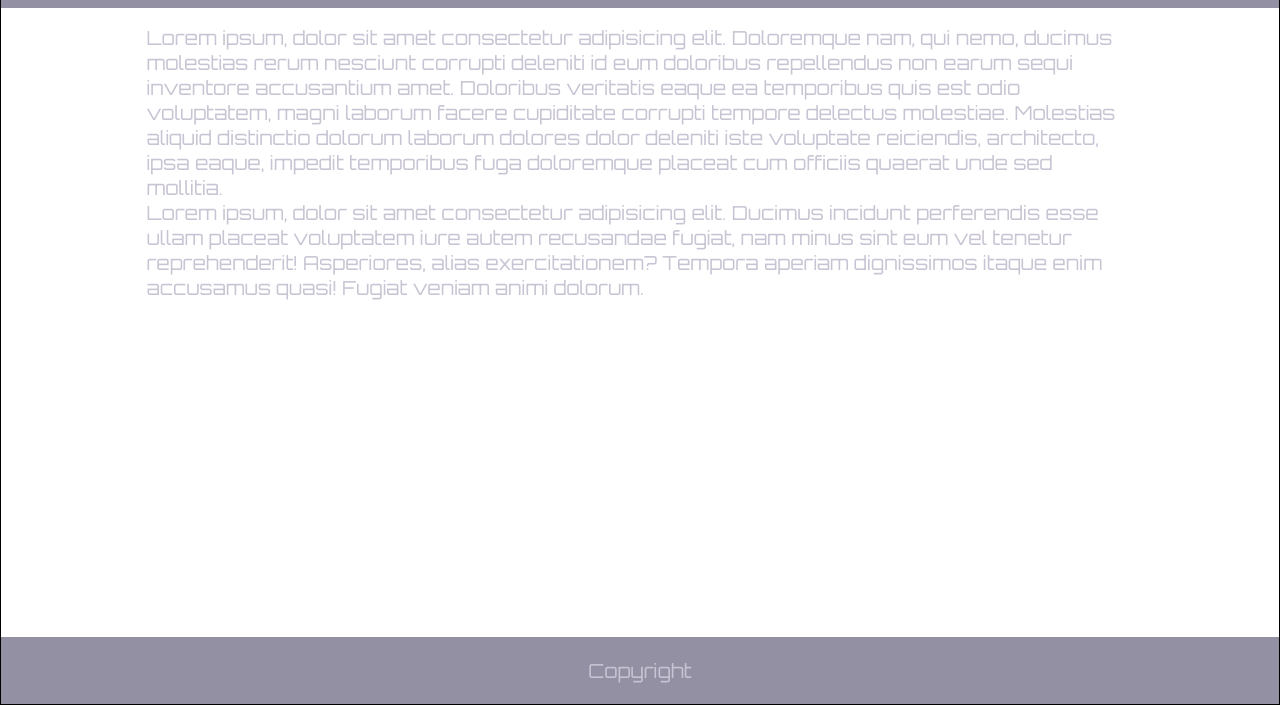
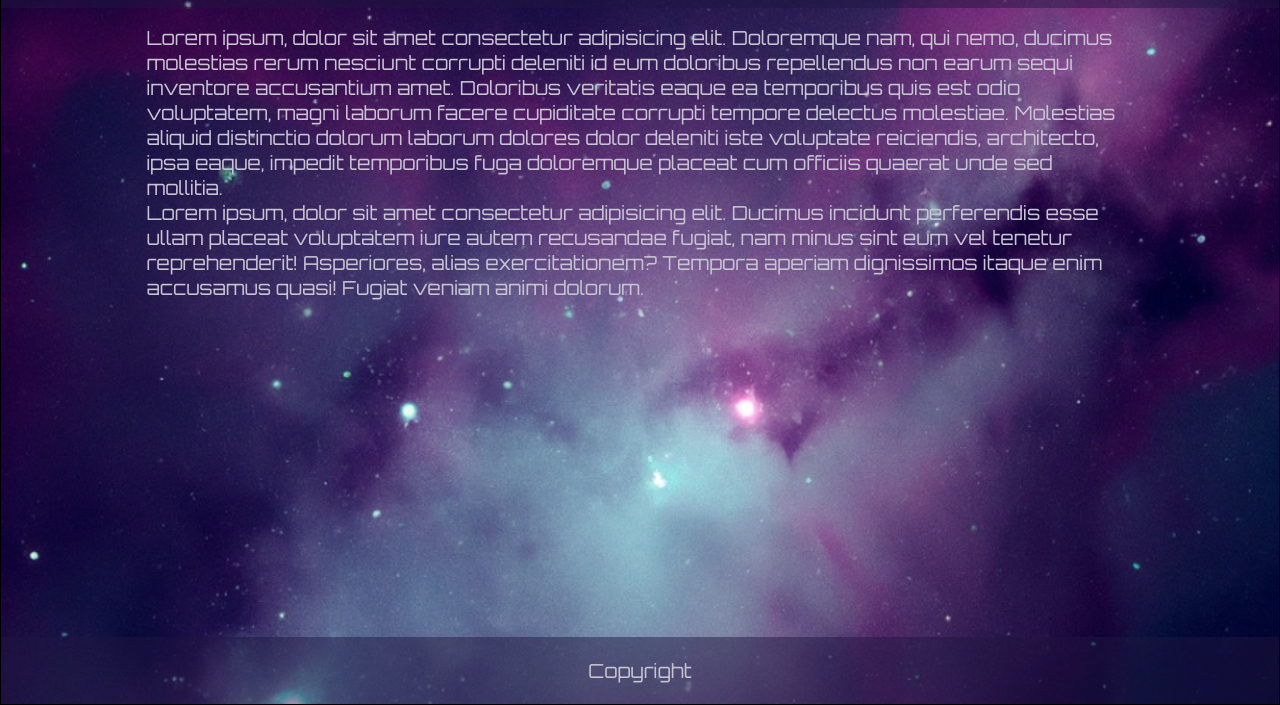
Before and after one commit to darkerlemon/wedding, a plain HTML site: page index.html in a window 1280 px wide. Shown: the part 97-802 px from the top of the page. Drawn offline with Linux system fonts and the light colour scheme.

Commit message:
Add files via upload

```diff
--- a/css/style.css
+++ b/css/style.css
@@ -12,7 +12,7 @@
 }
 
 body {
-    background-image: url("../images/background-mobile.png");
+    background-image: url("../images/background-mobile.jpeg");
     background-repeat: no-repeat;
     background-size: cover;
     margin: 0 auto;
@@ -82,7 +82,7 @@ footer {
     }
 
     body {
-        background-image: url("../images/background-desktop.png");
+        background-image: url("../images/background-desktop.jpeg");
         background-repeat: no-repeat;
         background-size: cover;
         margin: 0 auto;
@@ -101,7 +101,7 @@ footer {
     }
 
     body {
-        background-image: url("../images/background-desktop.png");
+        background-image: url("../images/background-desktop.jpeg");
         background-repeat: no-repeat;
         background-size: cover;
         margin: 0 auto;
```
